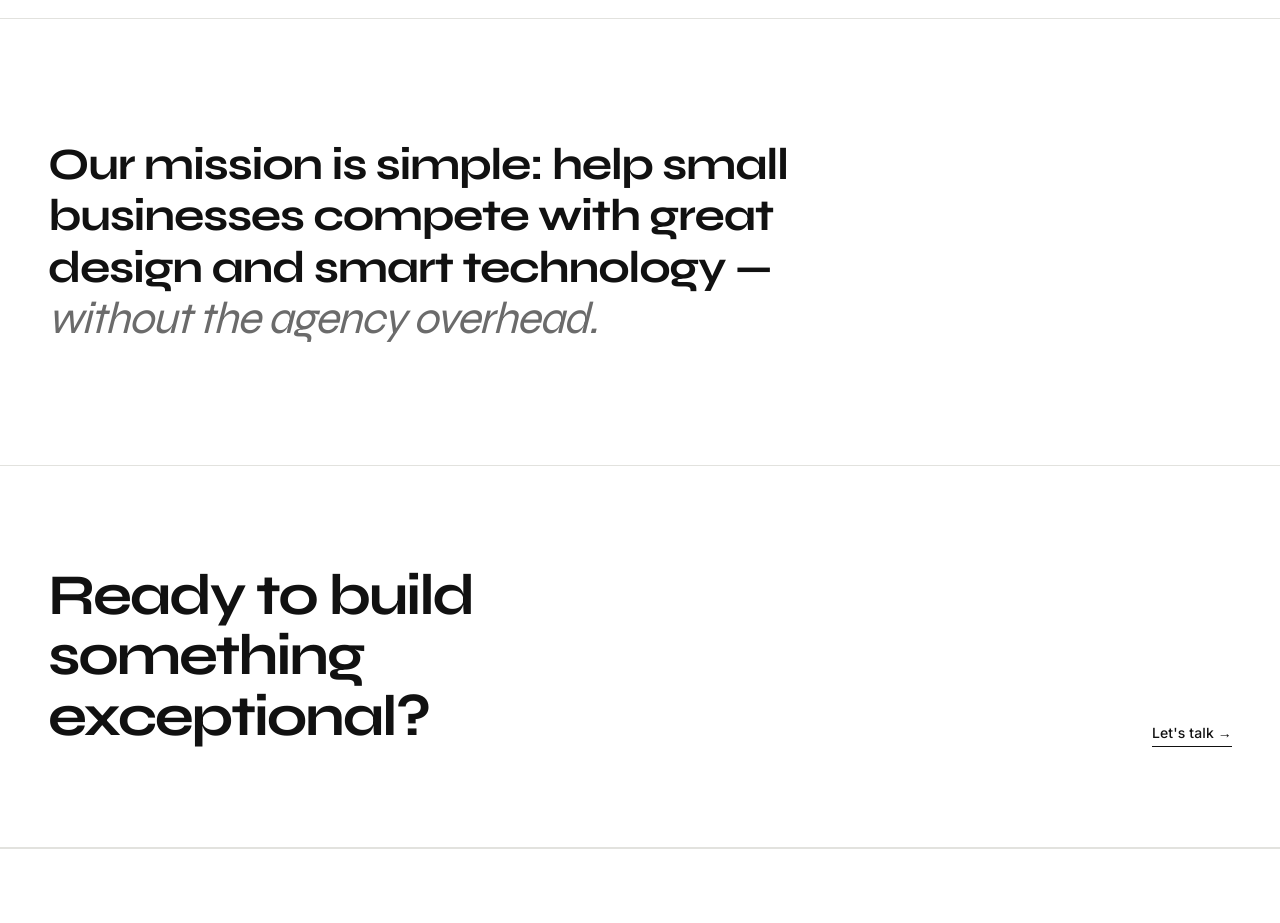
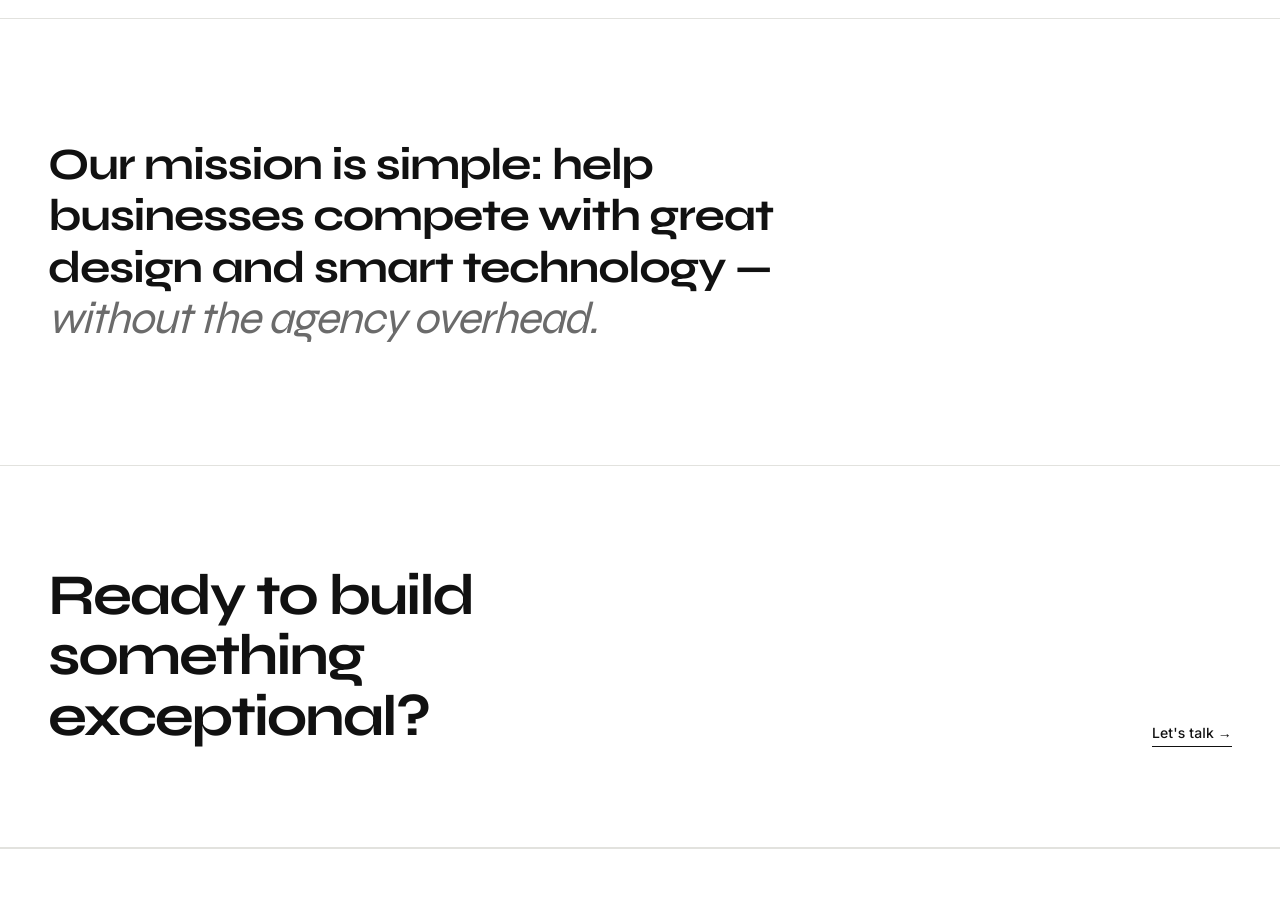
Before and after one commit to AaranyaLM/netherite, a React (Create React App) app in the folder netherite/: page / in a window 1280 px wide. Shown: the part 1600-2523 px from the top of the page. Built offline with nearby package versions, Linux system fonts and the light colour scheme.

Commit message:
small design changes

```diff
--- a/netherite/src/pages/Contact.jsx
+++ b/netherite/src/pages/Contact.jsx
@@ -37,7 +37,7 @@ export default function Contact() {
         <aside className="contact__sidebar">
           <div className="contact__detail">
             <span>Email</span>
-            <a href="mailto:hello@netherite.co">hello@netherite.co</a>
+            <a href="mailto:hello@netherite.co">editgarnuparcha@gmail.com</a>
           </div>
           <div className="contact__detail">
             <span>Response Time</span>
--- a/netherite/src/pages/Home.jsx
+++ b/netherite/src/pages/Home.jsx
@@ -94,7 +94,7 @@ export default function Home() {
       {/* ── MISSION ── */}
       <section className="mission">
         <p className="mission__text">
-          Our mission is simple: help small businesses compete with
+          Our mission is simple: help businesses compete with
           great design and smart technology — <em>without the agency overhead.</em>
         </p>
       </section>
```
